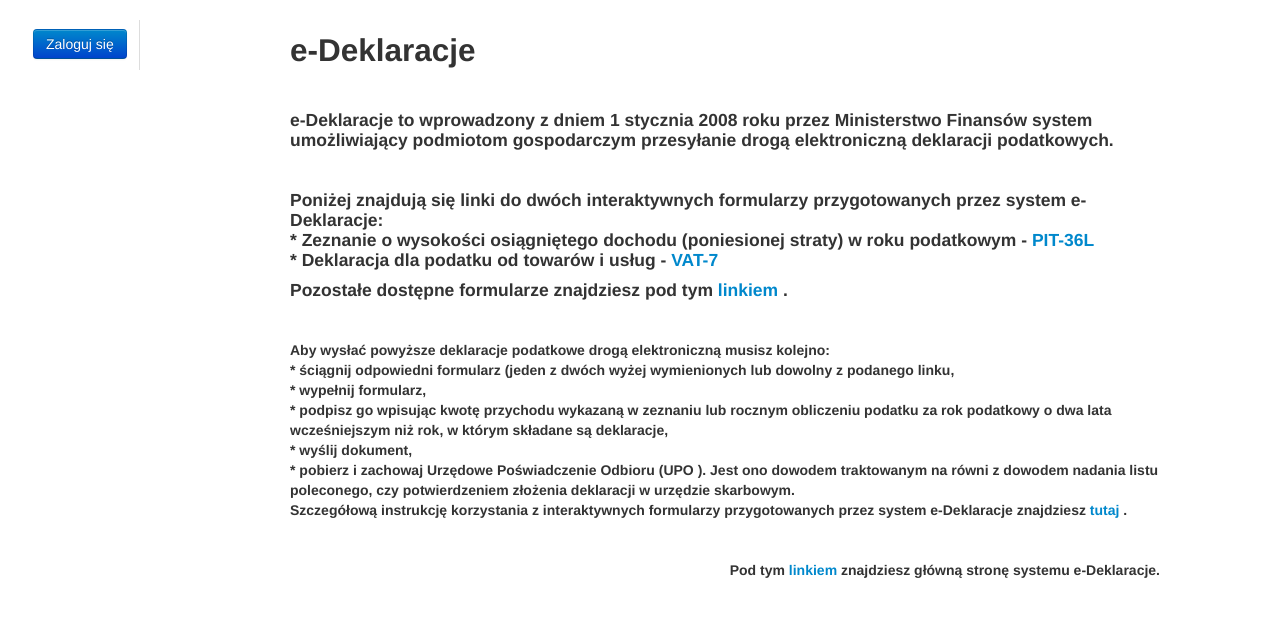
After one commit to TomekJurkowski/IO-3.2, a Django app: page /edeklaracje/ in a window 1280 px wide. The commit adds this page. Shown: the top 617 px of the page. Run offline with Django 3.2, Linux system fonts and the light colour scheme; some libraries are stand-ins or nearby versions.

Commit message:
linki do eDeklaracji, nie wiem jak to lepiej zrobić bo nie rozumiem tych deklaracji (nawet jakbym rozumiał, eksportowanie pdfów z naszymi danymi z aplikacji zajęłoby mi masę czasu którego nie mamy;/

```diff
--- a/SystemKsiegowy/SystemKsiegowy/urls.py
+++ b/SystemKsiegowy/SystemKsiegowy/urls.py
@@ -1,7 +1,7 @@
 from django.conf.urls import patterns, include, url
 from system.views import StartPageView, BilansView, KsiegowanieFakturSprzedazyView, KsiegowanieFakturZakupuView,    \
     KsiegaPRView, DodaniePozycjiFakturSprzedazyView, register_page, logout_page,    \
-    SzczegolyFakturyZakupu, SzczegolyFakturySprzedazy
+    SzczegolyFakturyZakupu, SzczegolyFakturySprzedazy, EDeklaracjeView
 
 # Uncomment the next two lines to enable the admin:
 # from django.contrib import admin
@@ -18,6 +18,8 @@ urlpatterns = patterns('',
                        url(r'^faktura_zakupu/(?P<pk>\d+)/$', SzczegolyFakturyZakupu.as_view(), name='szczegolyFakturyZakupu'),
                        url(r'^ksiegaPR/$', KsiegaPRView.as_view(), name='ksiegaPR'),
 
+                       url(r'^edeklaracje/$', EDeklaracjeView.as_view(), name='EDeklaracje'),
+
                        url(r'^accounts/login/$','django.contrib.auth.views.login', name='login'),
                        url(r'^accounts/logout/$', logout_page, name='logout'),
                        url(r'^accouts/register/$', register_page, name='register'),
--- /dev/null
+++ b/SystemKsiegowy/system/templates/edeklaracje.html
@@ -0,0 +1,65 @@
+{% extends 'start_page.html' %}
+
+{% block content %}
+
+    <h2>e-Deklaracje</h2>
+    <br>
+
+    <h4>
+        e-Deklaracje to wprowadzony z dniem 1 stycznia 2008 roku przez Ministerstwo Finansów
+        system umożliwiający podmiotom gospodarczym przesyłanie drogą elektroniczną deklaracji podatkowych.
+    </h4>
+
+    <br>
+    <div>
+        <h4>
+            Poniżej znajdują się linki do dwóch interaktywnych formularzy przygotowanych przez system e-Deklaracje:
+            <br>
+            * Zeznanie o wysokości osiągniętego dochodu (poniesionej straty) w roku podatkowym -
+            <a href="http://www.finanse.mf.gov.pl/documents/766655/1481810/PIT-36L(8)_v1-0E_2013.pdf">PIT-36L</a>
+            <br>
+            * Deklaracja dla podatku od towarów i usług -
+            <a href="http://www.finanse.mf.gov.pl/documents/766655/1481810/VAT-7(14)_v1-0E_2013.pdf">VAT-7</a>
+        </h4>
+    </div>
+
+    <div>
+        <h4>Pozostałe dostępne formularze znajdziesz pod tym
+            <a href="http://www.finanse.mf.gov.pl/systemy-informatyczne/e-deklaracje/formularze" target="_blank">linkiem</a>
+            .
+        </h4>
+    </div>
+
+    <br>
+    <div>
+        <h5>Aby wysłać powyższe deklaracje podatkowe drogą elektroniczną musisz kolejno:
+            <br>
+            * ściągnij odpowiedni formularz (jeden z dwóch wyżej wymienionych lub dowolny z podanego linku,
+            <br>
+            * wypełnij formularz,
+            <br>
+            * podpisz go wpisując kwotę przychodu wykazaną w zeznaniu lub rocznym obliczeniu podatku za rok podatkowy
+            o dwa lata wcześniejszym niż rok, w którym składane są deklaracje,
+            <br>
+            * wyślij dokument,
+            <br>
+            * pobierz i zachowaj Urzędowe Poświadczenie Odbioru (UPO ). Jest ono dowodem traktowanym na równi z dowodem
+            nadania listu poleconego, czy potwierdzeniem złożenia deklaracji w urzędzie skarbowym.
+            <br>
+            Szczegółową instrukcję korzystania z interaktywnych formularzy przygotowanych przez system e-Deklaracje znajdziesz
+            <a href="http://www.finanse.mf.gov.pl/documents/766655/1209811/Instrukcja_dla_formularzy_PDF.pdf" target="_blank">tutaj</a>
+            .
+        </h5>
+    </div>
+
+    <br>
+    <div>
+        <h5 style="text-align: right;">
+            Pod tym
+            <a href="http://www.finanse.mf.gov.pl/systemy-informatyczne/e-deklaracje" target="_blank">linkiem</a>
+            znajdziesz główną stronę systemu e-Deklaracje.
+        </h5>
+    </div>
+
+
+{% endblock %}
--- a/SystemKsiegowy/system/templates/ksiegaPR.html
+++ b/SystemKsiegowy/system/templates/ksiegaPR.html
@@ -1,6 +1,7 @@
 {% extends 'start_page.html' %}
 
 {% block content %}
+<h2>Księga przychodów i Rozchodów</h2>
 
 <table class="table table-hover table-striped">
 <tr>
--- a/SystemKsiegowy/system/templates/start_page.html
+++ b/SystemKsiegowy/system/templates/start_page.html
@@ -24,6 +24,9 @@
                                 <a id="KsiegaPR" href="/ksiegaPR/" data-toggle="tab">Księga przychodów i rozchodów</a>
                             </li>
                             <li>
+                                <a id="EDeklaracje" href="/edeklaracje/" data-toggle="tab">e-Deklaracje</a>
+                            </li>
+                            <li>
                                 <div class="btn btn-danger">
                                     <a href="/logout/" data-toggle="tab">Wyloguj</a>
                                 </div>
--- a/SystemKsiegowy/system/views.py
+++ b/SystemKsiegowy/system/views.py
@@ -195,3 +195,7 @@ def logout_page(request):
     print ("logout")
     logout(request)
     return HttpResponseRedirect(reverse('login'))
+
+
+class EDeklaracjeView(TemplateView):
+    template_name = "edeklaracje.html"
```
